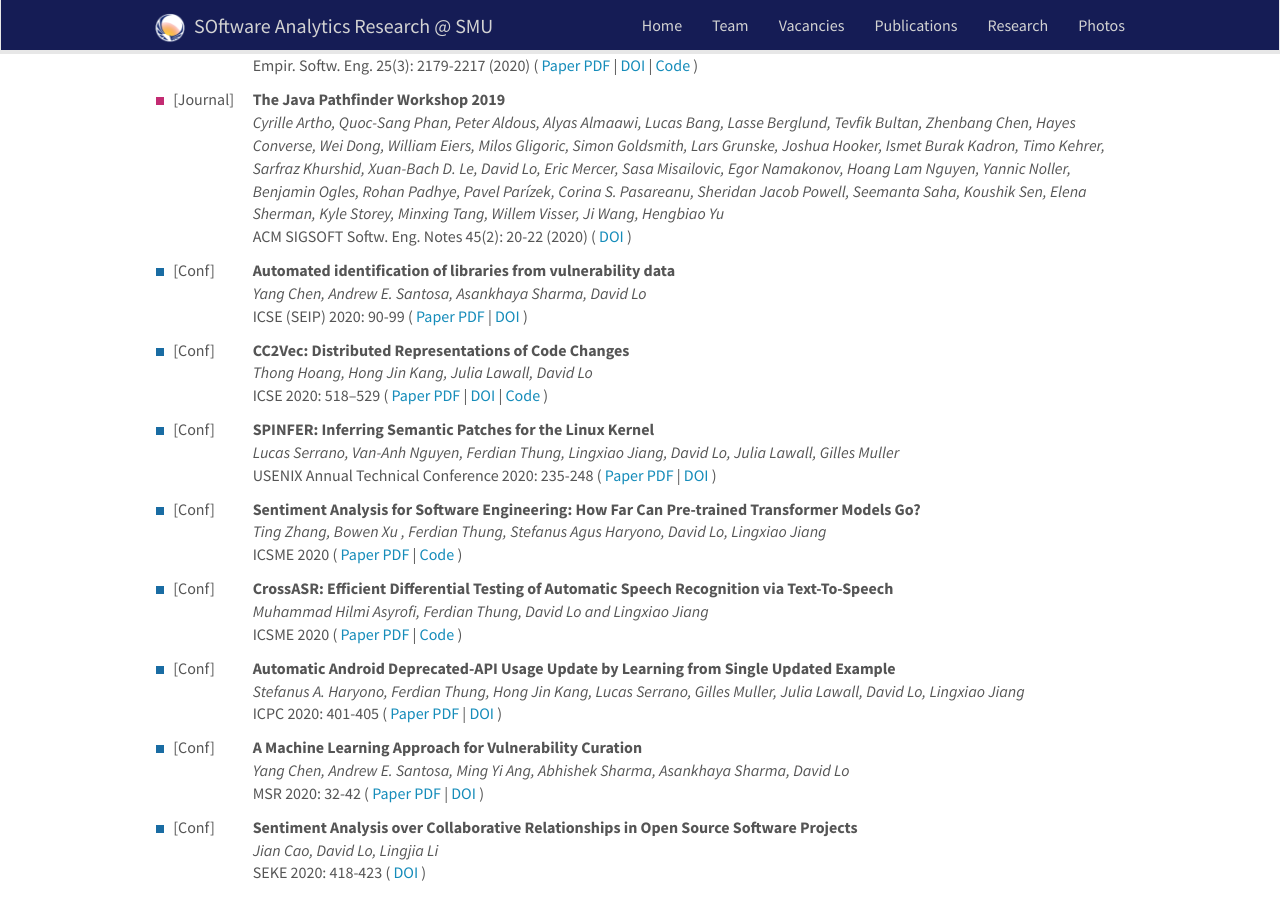
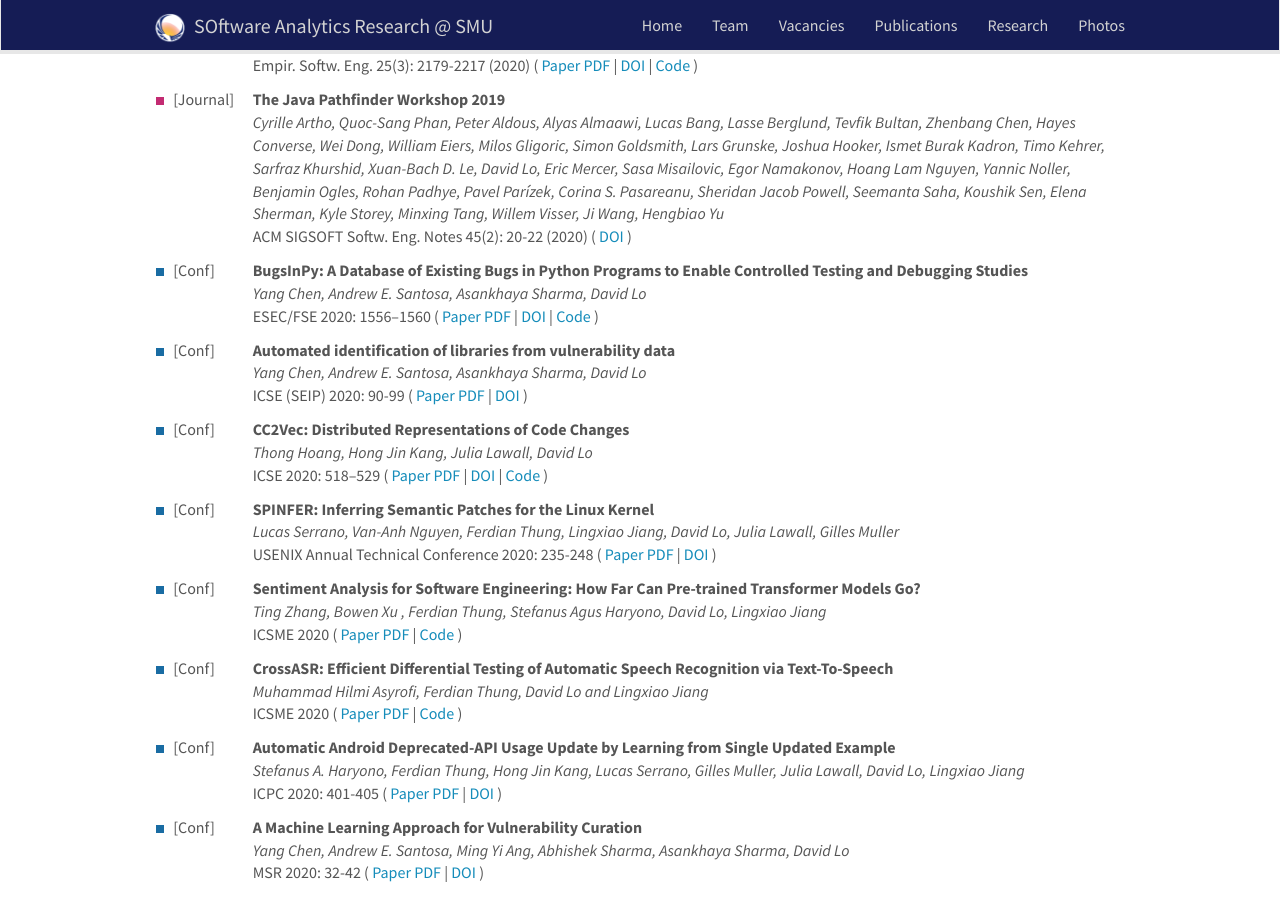
Before and after one commit to soarsmu/soarsmu.github.io, a Jekyll site: the page built from _pages/publications.md, in a window 1280 px wide and 900 px high, scrolled down 932 px. Built offline with Jekyll 4.4.1, drawn with Linux system fonts in a browser that asks for light colours; nearby versions of some CDN libraries.

Commit message:
add BugsInPy paper

```diff
--- a/_data/publist_2020.yml
+++ b/_data/publist_2020.yml
@@ -130,6 +130,20 @@
   highlight: 1
   news2:
 
+
+
+- title: "BugsInPy: A Database of Existing Bugs in Python Programs to Enable Controlled Testing and Debugging Studies"
+  image:
+  description:
+  authors: Yang Chen, Andrew E. Santosa, Asankhaya Sharma, David Lo
+  publisher: "ESEC/FSE 2020: 1556–1560"
+  type: Conference
+  pdf: 2020_BugsInPy.pdf
+  doi: https://doi.org/10.1145/3368089.3417943
+  code: https://github.com/soarsmu/BugsInPy
+  highlight: 0
+  news2:
+
 - title: "Automated identification of libraries from vulnerability data"
   image:
   description:
@@ -189,6 +203,8 @@
   code: https://github.com/soarsmu/CrossASR
   highlight: 0
   news2:
+
+
 
 - title: "Automatic Android Deprecated-API Usage Update by Learning from Single Updated Example"
   image:
```
Also changed, not shown: 2 other files.
